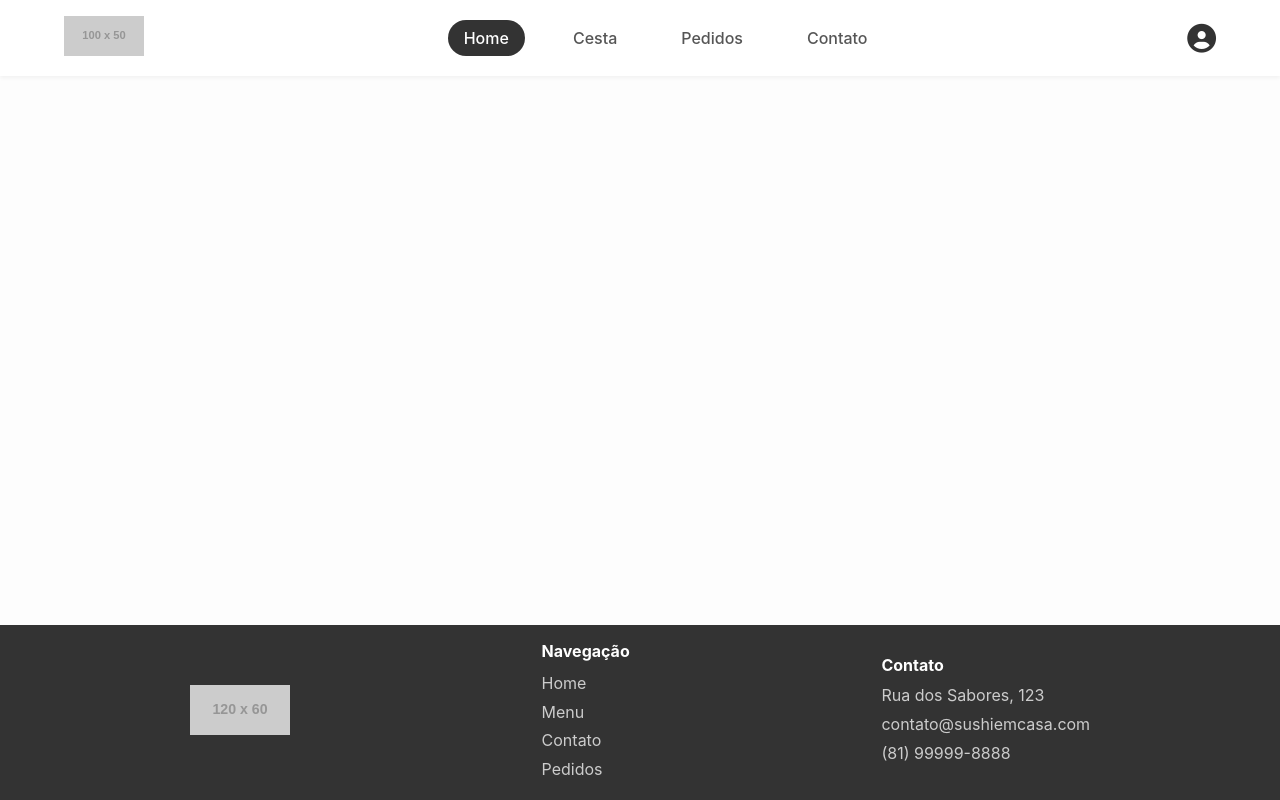
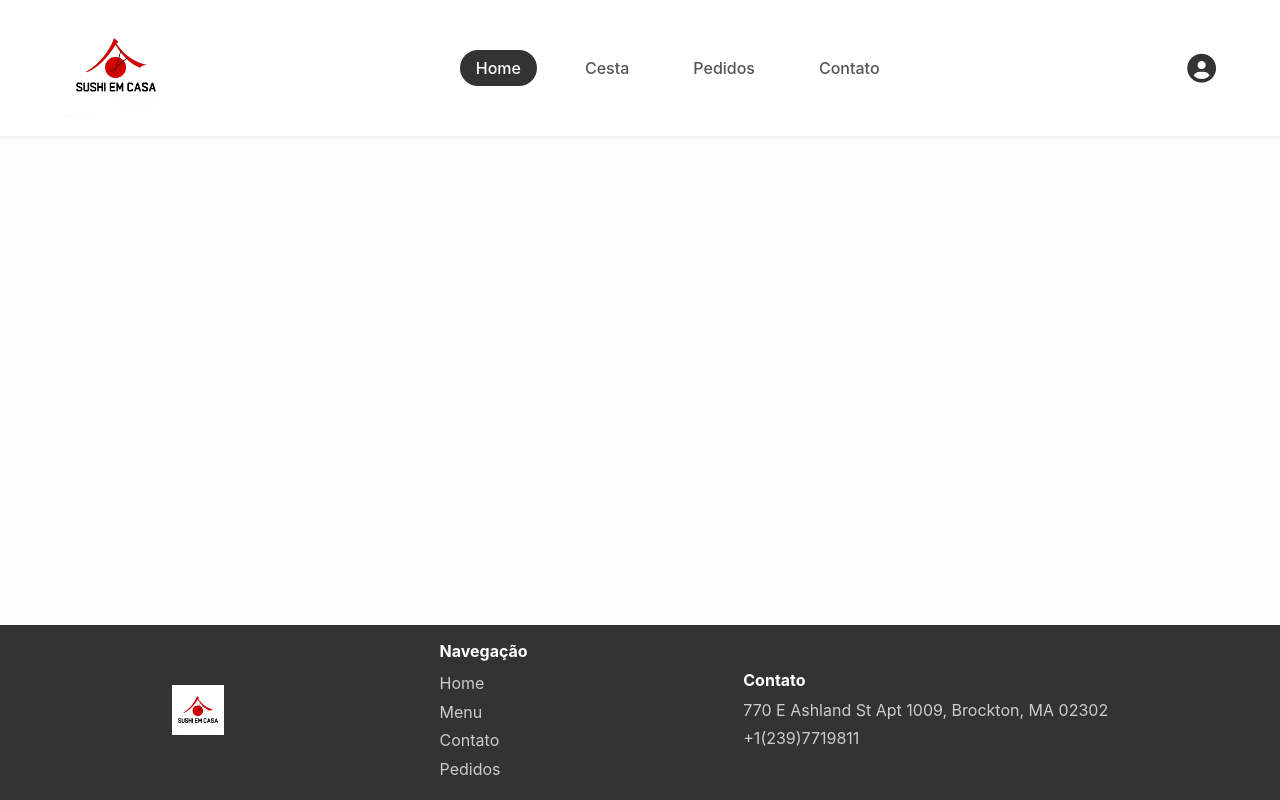
Before and after one commit to EduardaSouzaOL/SushiEmCasa_Django, a Django app: page /orders/ in a window 1280 px wide. Run offline with Django 5.2, Linux system fonts and the light colour scheme; grey boxes labelled with a size stand in for pictures from a placeholder-image service; some libraries are stand-ins or nearby versions.

Commit message:
Adicionar LOGO nav e atualizar contatos

```diff
--- a/orders/templates/orders.html
+++ b/orders/templates/orders.html
@@ -12,7 +12,7 @@
 
     <header class="barra-navegacao">
         <div class="logo">
-            <img src="https://placehold.co/100x50/f1f1f1/333?text=Sushi+em+Casa" alt="Logo Sushi em Casa">
+            <img src="{% static 'images/LOGO.jpg' %}" alt="Logo Sushi em Casa">
         </div>
         <nav>
             <ul>
@@ -35,7 +35,7 @@
 
     <footer class="rodape">
         <div class="logo">
-            <img src="https://placehold.co/120x60/333/f1f1f1?text=Sushi+em+Casa" alt="Logo Sushi em Casa">
+            <img src="{% static 'images/LOGO.jpg' %}" alt="Logo Sushi em Casa">
         </div>
         <div class="links-rodape">
             <h4>Navegação</h4>
@@ -48,9 +48,8 @@
         </div>
         <div class="contato-rodape">
             <h4>Contato</h4>
-            <p>Rua dos Sabores, 123</p>
-            <p>contato@sushiemcasa.com</p>
-            <p>(81) 99999-8888</p>
+            <p>770 E Ashland St Apt 1009, Brockton, MA 02302</p>
+            <p>+1(239)7719811</p>
         </div>
     </footer>
 
--- a/static/css/style.css
+++ b/static/css/style.css
@@ -19,7 +19,7 @@ body, html {
 }
 
 .barra-navegacao .logo img {
-    height: 40px;
+    height: 100px;
 }
 
 .barra-navegacao nav ul {
```
Also changed, not shown: static/images/LOGO.jpg (added).
